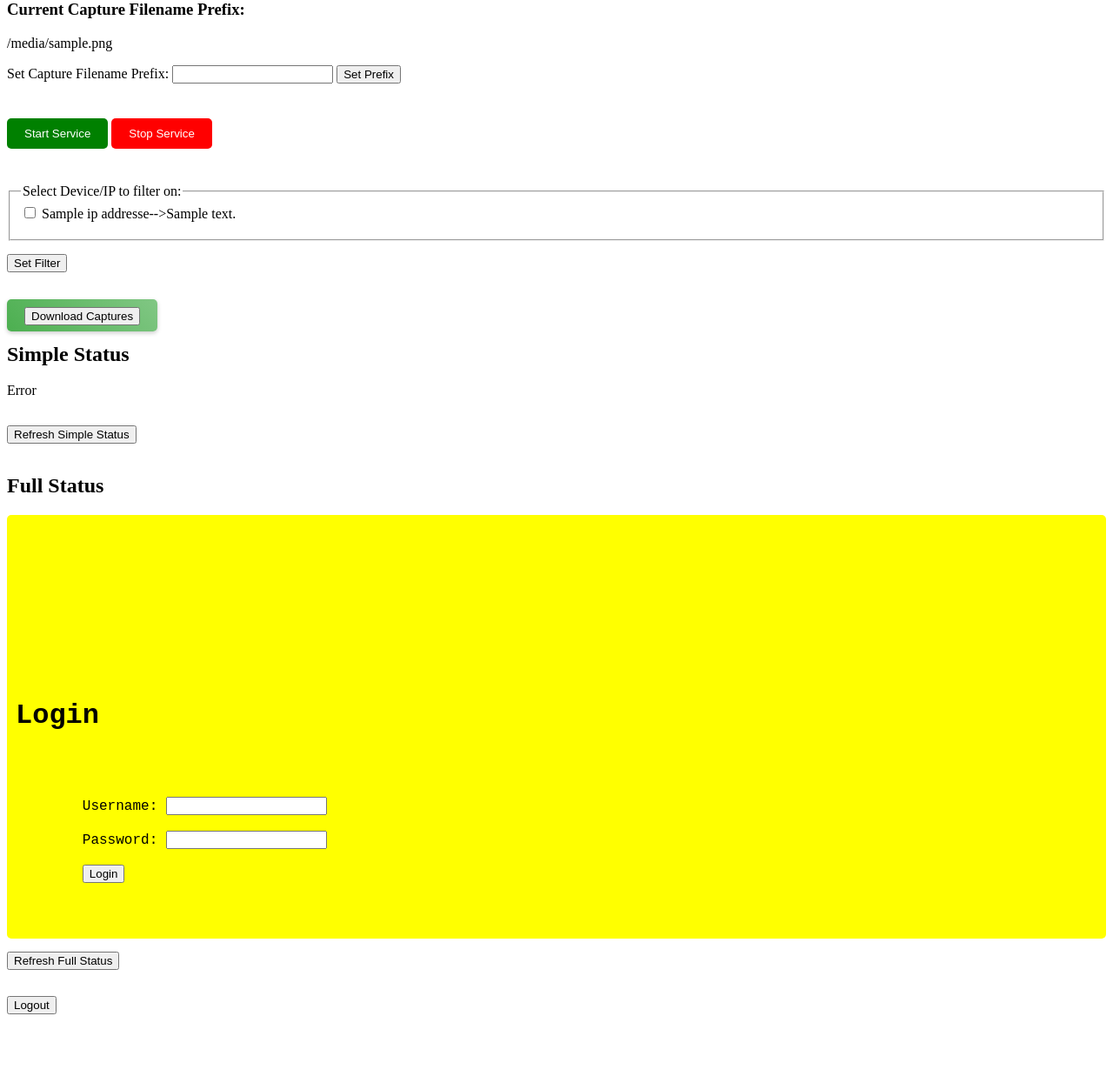
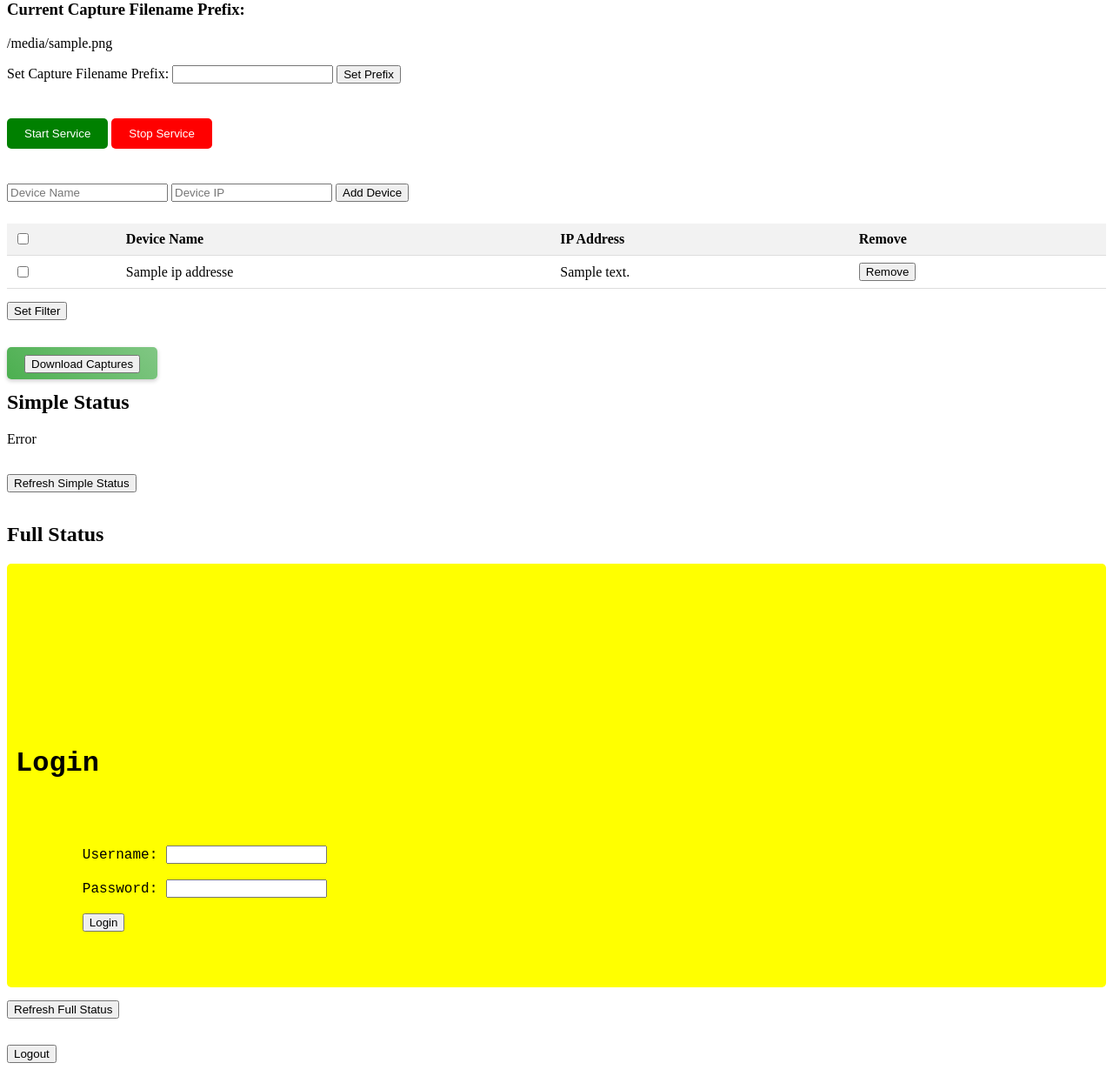
Before and after one commit to clutch2sft/rtshark-deployment, a Flask app: template roles/flask-app-deployment/templates/index.html in a window 1280 px wide. Shown: the part 157-1402 px from the top of the page at 87% size. Before the commit the page ends 1323 px from the top, so only its background shows below. Run offline with Flask 3, Linux system fonts and the light colour scheme; the template is opened without the code that fills it: most values are stand-ins (such as "Sample title", 1, 10 or a date in 2020); parts of the project's set-up code (start-up, migrations or seed data) failed here and were passed over.

Commit message:
Webform Edit of Filterable Devices

```diff
--- a/roles/flask-app-deployment/config/rtshark_conf.ini
+++ b/roles/flask-app-deployment/config/rtshark_conf.ini
@@ -6,3 +6,5 @@ filename_prefix = my-important-capture
 
 [Available Filter Addresses]
 192.168.1.134 = Example Device
+1.1.1.1 = Example Two
+2.2.2.2 = Example Three
--- a/roles/flask-app-deployment/files/app.py
+++ b/roles/flask-app-deployment/files/app.py
@@ -15,11 +15,9 @@ def setup_logging():
     log_format = logging.Formatter("%(asctime)s - %(name)s - %(levelname)s - %(message)s")
     handler = RotatingFileHandler('/var/log/rtshark-app/inapplog.log', maxBytes=10000, backupCount=1)
     handler.setFormatter(log_format)
-    handler.setLevel(logging.DEBUG)
+    handler.setLevel(logging.INFO)
     app.logger.addHandler(handler)
-    app.logger.setLevel(logging.DEBUG)
-
-
+    app.logger.setLevel(logging.INFO)
 
 
 app = Flask(__name__)
@@ -33,6 +31,7 @@ login_manager.session_protection = "strong"  # or None
 login_manager.login_view = 'login'
 app.config['SESSION_COOKIE_SECURE'] = True
 app.config['REMEMBER_COOKIE_SECURE'] = True
+SETTINGS_PATH="./.config/rtshark_conf.ini"
 
 @login_manager.user_loader
 def load_user(user_id):
@@ -66,9 +65,9 @@ def logout():
     return redirect(url_for('login'))
 
 def set_config_item(section, option, value):
-    config_file = '.config/rtshark_conf.ini'
+    app.logger.debug("Section:" + section + " Option:" + option + " Value:" + value)
+    config_file = SETTINGS_PATH
     config = ConfigParser()
-
     # Create a new file if it doesn't exist
     if not os.path.exists(config_file):
         open(config_file, 'w').close()
@@ -85,7 +84,7 @@ def set_config_item(section, option, value):
 
 def get_config_item(section, option, default=None):
     config = ConfigParser()
-    config_file = '.config/rtshark_conf.ini'  # Update with the path to your config file
+    config_file = SETTINGS_PATH  # Update with the path to your config file
 
     config.read(config_file)
 
@@ -93,6 +92,48 @@ def get_config_item(section, option, default=None):
         return config.get(section, option)
     return default
 
+def add_ip_address(device_ip, device_name):
+    ips = get_available_ips()
+    if device_name in ips:
+        raise ValueError("Device Name already exists")
+    else:
+        ips[device_name] = device_ip
+        save_ips(ips)
+
+
+def remove_ip_address(device_ip):
+    ips = get_available_ips()
+    if device_ip in ips:
+        app.logger.debug(f"I am going to do the delete {device_ip} {ips}")
+        del ips[device_ip]
+        app.logger.debug(f"Now ips: {ips}")
+        save_ips(ips)
+    else:
+        app.logger.debug(f"I didnt find it in ips {device_ip}")
+
+def get_available_ips():
+    config = ConfigParser()
+    config.read(SETTINGS_PATH)
+    if 'Available Filter Addresses' in config:
+        return dict(config['Available Filter Addresses'])
+    return {}
+
+def save_ips(ips):
+    config = ConfigParser()
+    config.read(SETTINGS_PATH)
+
+    if 'Available Filter Addresses' not in config:
+        config.add_section('Available Filter Addresses')
+    else:
+        # Clear existing entries in the section
+        config.remove_section('Available Filter Addresses')
+        config.add_section('Available Filter Addresses')
+
+    for device_name, ip in ips.items():
+        config.set('Available Filter Addresses', device_name, ip)
+
+    with open(SETTINGS_PATH, 'w') as configfile:
+        config.write(configfile)
 
 def get_selected_ips():
     ips = get_config_item('Filter Addresses', 'ip_addresses')
@@ -114,10 +155,14 @@ def control_service(action, filename_prefix):
 
 def get_ip_filter_addresses():
     config = ConfigParser()
-    config.read('./.config/rtshark_conf.ini')
+    config.read(SETTINGS_PATH)
     if 'Available Filter Addresses' in config:
         return config['Available Filter Addresses'].items()
     return []
+
+def set_filter(ip_addresses):
+    ip_addresses_str = ','.join(ip_addresses)
+    set_config_item('Filter Addresses', 'ip_addresses', ip_addresses_str)
 
 @app.route('/control_service', methods=['POST'])
 @login_required
@@ -149,11 +194,6 @@ def handle_set_filter():
     set_filter(selected_ips)
     flash_message = "Selected IP Addresses: " + ', '.join(selected_ips) if selected_ips else "No AGV addresses selected"
     return redirect(url_for('index'))
-
-def set_filter(ip_addresses):
-    ip_addresses_str = ','.join(ip_addresses)
-    set_config_item('Filter Addresses', 'ip_addresses', ip_addresses_str)
-
 
 
 @app.route('/status')
@@ -193,11 +233,27 @@ def list_captures():
 
     return render_template('list_captures.html', capture_files=capture_files)
 
-
 @app.route('/download/<filename>')
 @login_required
 def download_file(filename):
     return send_from_directory('/captures', filename, as_attachment=True)
+
+@app.route('/add_device', methods=['POST'])
+@login_required
+def add_device():
+    device_name = request.form['device_name']
+    device_ip = request.form['device_ip']
+    add_ip_address(device_name, device_ip)
+    return redirect(url_for('index'))
+
+@app.route('/remove_device', methods=['POST'])
+@login_required
+def remove_device():
+    app.logger.debug(f"<<<----------------- IN REMOVE DEVICE --------------------->>>")
+    device_ip = request.form['device_ip']
+    remove_ip_address(device_ip)  # Strip any leading/trailing whitespace
+    app.logger.debug(f"Device IP:{device_ip}")
+    return redirect(url_for('index'))
 
 @app.route('/')
 @login_required
@@ -207,12 +263,6 @@ def index():
     ip_addresses = get_ip_filter_addresses()
     filename_prefix= get_filename_prefix()
     return render_template('index.html', filename_prefix=filename_prefix, selected_ips=selected_ips, ip_addresses=ip_addresses)
-
-
-@app.route('/test')
-@login_required
-def test():
-    return "Test Page - Logged in as: " + current_user.username
 
 
 # @app.route('/set_filename_prefix', methods=['POST'])
--- a/roles/flask-app-deployment/templates/index.html
+++ b/roles/flask-app-deployment/templates/index.html
@@ -39,24 +39,46 @@
             <input class="button" type="submit" id="stopButton" name="action" value="Stop Service">
         </form>
     </div>
-    <!-- IP Address Selection with Checkboxes -->
-    <div class="form-section">
-        <form action="/set_filter" method="post">
-            <fieldset>
-                <legend>Select Device/IP to filter on:</legend>
+
+<!-- Add New Device/IP Form -->
+<div class="form-section">
+    <form action="/add_device" method="post">
+        <input type="text" id="newDeviceName" name="device_name" placeholder="Device Name">
+        <input type="text" id="newDeviceIp" name="device_ip" placeholder="Device IP">
+        <input type="submit" value="Add Device">
+    </form>
+</div>
+
+<!-- Device/IP List with Select and Remove Options in Table Format -->
+<div class="form-section">
+    <form action="/set_filter" method="post">
+        <table>
+            <thead>
+                <tr>
+                    <th><input type="checkbox" id="selectAll" onclick="toggleSelectAll(this)"></th>
+                    <th>Device Name</th>
+                    <th>IP Address</th>
+                    <th>Remove</th>
+                </tr>
+            </thead>
+            <tbody>
                 {% for ip, label in ip_addresses %}
-                <div>
-                    <input type="checkbox" id="ip_{{ loop.index }}" name="ip_addresses" value="{{ ip }}">
-                    <label for="ip_{{ loop.index }}">{{ label }}-->{{ip}}</label>
-                </div>
+                <tr>
+                    <td><input type="checkbox" name="ip_addresses" value="{{ ip }}"></td>
+                    <td>{{ label }}</td>
+                    <td>{{ ip }}</td>
+                    <td><button type="button" onclick="removeDevice('{{ ip }}')">Remove</button></td>
+                </tr>
                 {% endfor %}
-            </fieldset>
-            <input type="submit" value="Set Filter" class="button">
-        </form>
-    </div>
+            </tbody>
+        </table>
+        <input type="submit" value="Set Filter" class="button">
+    </form>
+</div>
 
-    <a href="/list_captures" id="downloadButton" class="button"><button>Download Captures</button></a>
 
+
+<a href="/list_captures" id="downloadButton" class="button"><button>Download Captures</button></a>
     <!-- Service Status -->
     <div>
         <h2>Simple Status</h2>
@@ -79,6 +101,26 @@
         <button class="button" type="submit">Logout</button>
     </form>
     <style>
+        table {
+            width: 100%; /* Full width of the container */
+            border-collapse: collapse; /* For better table styling */
+        }
+
+        th, td {
+            padding: 8px; /* Adjust padding as needed */
+            text-align: left; /* Align text to the left in table cells */
+            border-bottom: 1px solid #ddd; /* Add a bottom border to each cell for clarity */
+        }
+
+        th {
+            background-color: #f2f2f2; /* Light background for headers */
+        }
+
+        /* Optional: Add hover effect for rows */
+        tr:hover {
+            background-color: #f5f5f5;
+        }
+
         .status-active {
             color: green;
         }
@@ -176,6 +218,27 @@
     </style>
 
     <script>
+        function toggleSelectAll(source) {
+            checkboxes = document.getElementsByName('ip_addresses');
+            for(var i=0, n=checkboxes.length; i<n; i++) {
+                checkboxes[i].checked = source.checked;
+            }
+        }
+
+        function removeDevice(ip) {
+            // Send a POST request to remove the device
+            fetch('/remove_device', {
+                method: 'POST',
+                headers: {
+                    'Content-Type': 'application/x-www-form-urlencoded',
+                },
+                body: 'device_ip=' + ip
+            }).then(() => {
+                // Refresh the page or update the list dynamically
+                window.location.reload();
+            });
+        }
+
         function updateStatus() {
             // fetch('/status')
             // .then(response => response.text()) // Get the response text (HTML content)
```
Also changed, not shown: playbooks/main.yml (+8 -8 lines), README.md.
